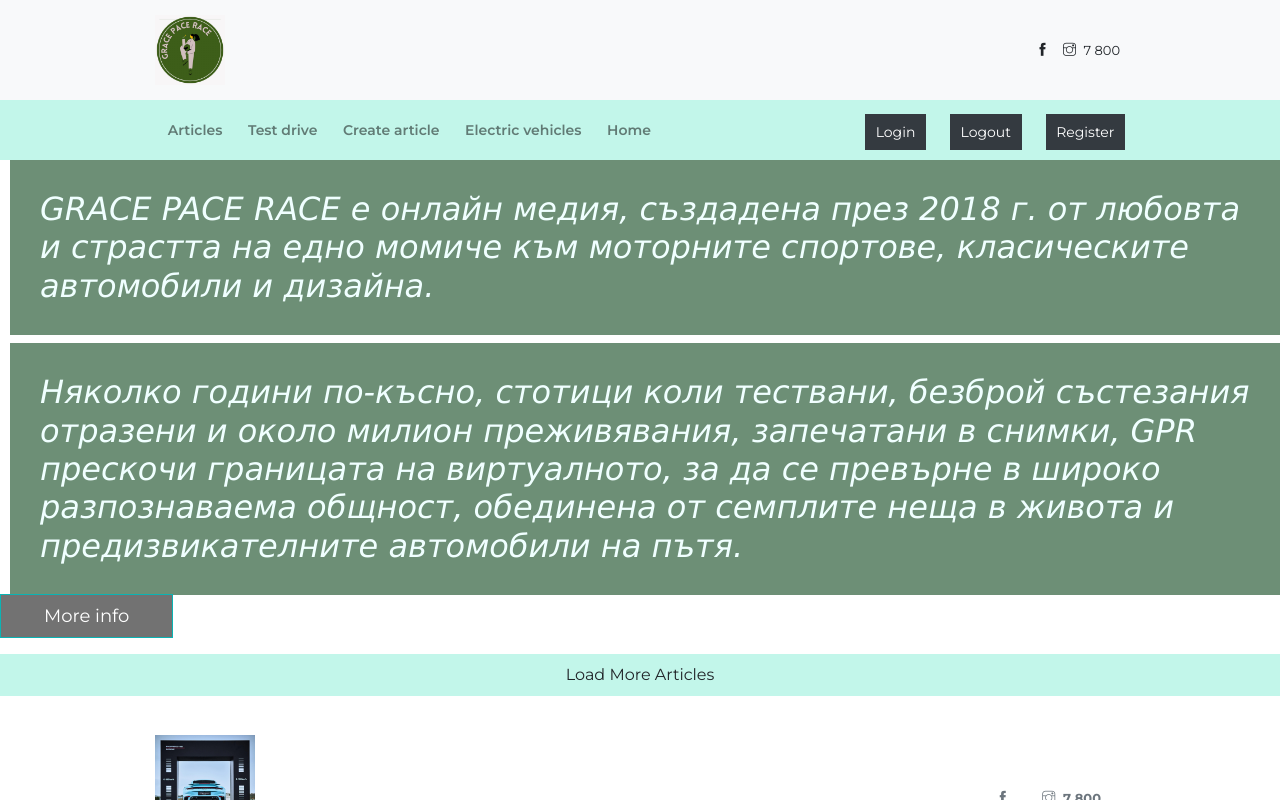
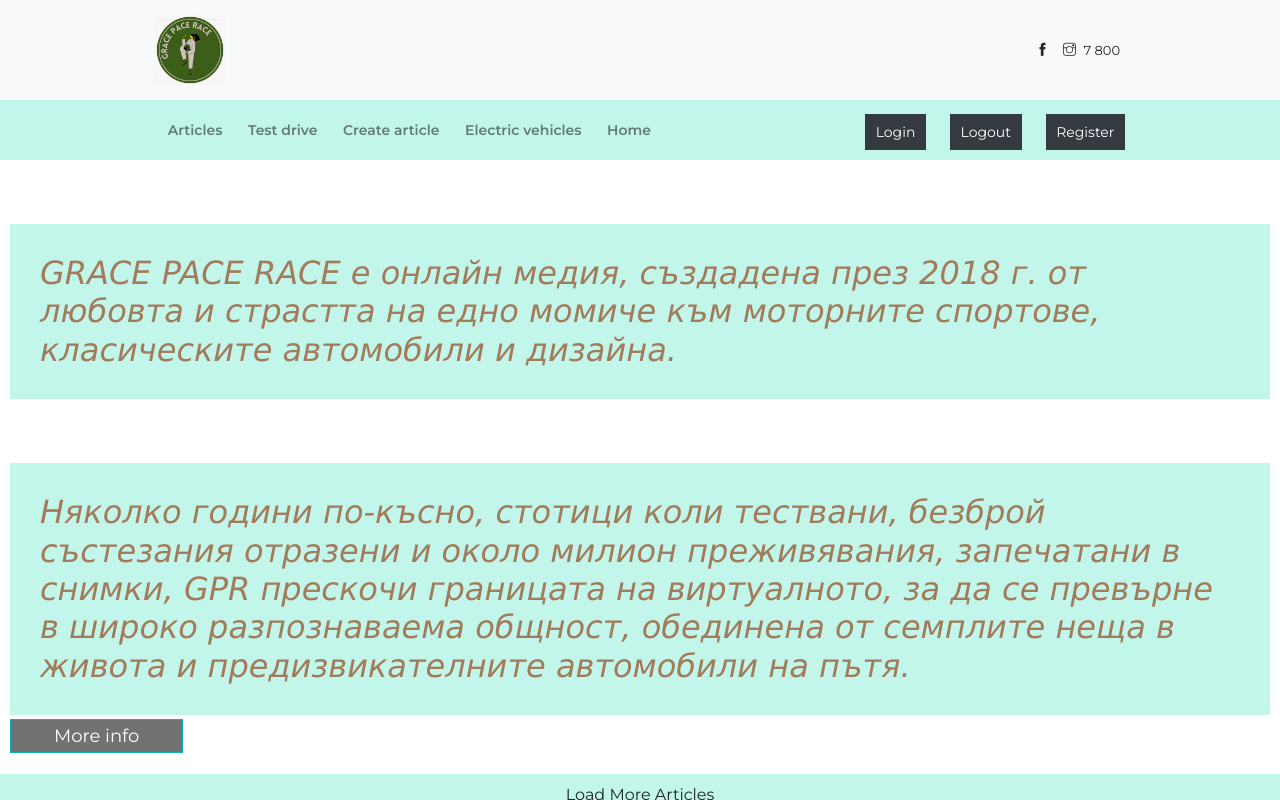
Before and after one commit to rutsmata/grace-pace-race, a React (Vite) app in the folder client/: page /about in a window 1280 px wide. Shown: the top 800 px of the page. Built offline with nearby package versions, Linux system fonts and the light colour scheme.

Commit message:
css adjustments

```diff
--- a/client/src/api/commentAPI.js
+++ b/client/src/api/commentAPI.js
@@ -26,7 +26,7 @@
         headers: {
             'Content-Type': 'application/json'
         },
-        body: JSON.stringify(body)
+        body: JSON.stringify(data)
     })
 
     const result = await response.json()
--- a/client/src/components/about/About.module.css
+++ b/client/src/components/about/About.module.css
@@ -1,8 +1,10 @@
 .description {
     text-align: left;
+    margin-top: 2em;
     margin-left: 10px;
-    background-color: rgb(109, 143, 118);
-    color: azure;
+    margin-right: 10px;
+    background-color: #c2f6ea;;
+    color: rgb(161, 123, 90);
     padding: 30px;
     font-style: italic;
     font-family: Verdana, Geneva, Tahoma, sans-serif;
@@ -14,8 +16,10 @@
     background: rgba(20, 20, 20, .6);
     font-size: 18px;
     color: white;
-    margin-top: 20px;
-    padding: 10px 43px;
+    margin-top: 2em;
+    margin-bottom: 2em;
+    margin-left: 10px;
+    padding: 5px 43px;
     cursor: pointer;
     transition: .4s;
 }
--- a/client/src/components/articles/ArticleElement.jsx
+++ b/client/src/components/articles/ArticleElement.jsx
@@ -32,6 +32,7 @@
                 </div>
                 <div className="card-footer p-0 text-center">
                   <Link to={`/articles/${articleId}`} className="btn btn-outline-dark btn-sm" >DETAILS </Link>
+                  <hr></hr>
 
                 </div>
               </div>
--- a/client/src/components/articles/CreateArticle.module.css
+++ b/client/src/components/articles/CreateArticle.module.css
@@ -7,7 +7,7 @@
     margin: auto;
     width: 720px;
     height: 600px;
-    margin-top: 1rem;
+    margin-top: 2rem;
     left: 35%;
     text-align: center;
     display: flex;
```
